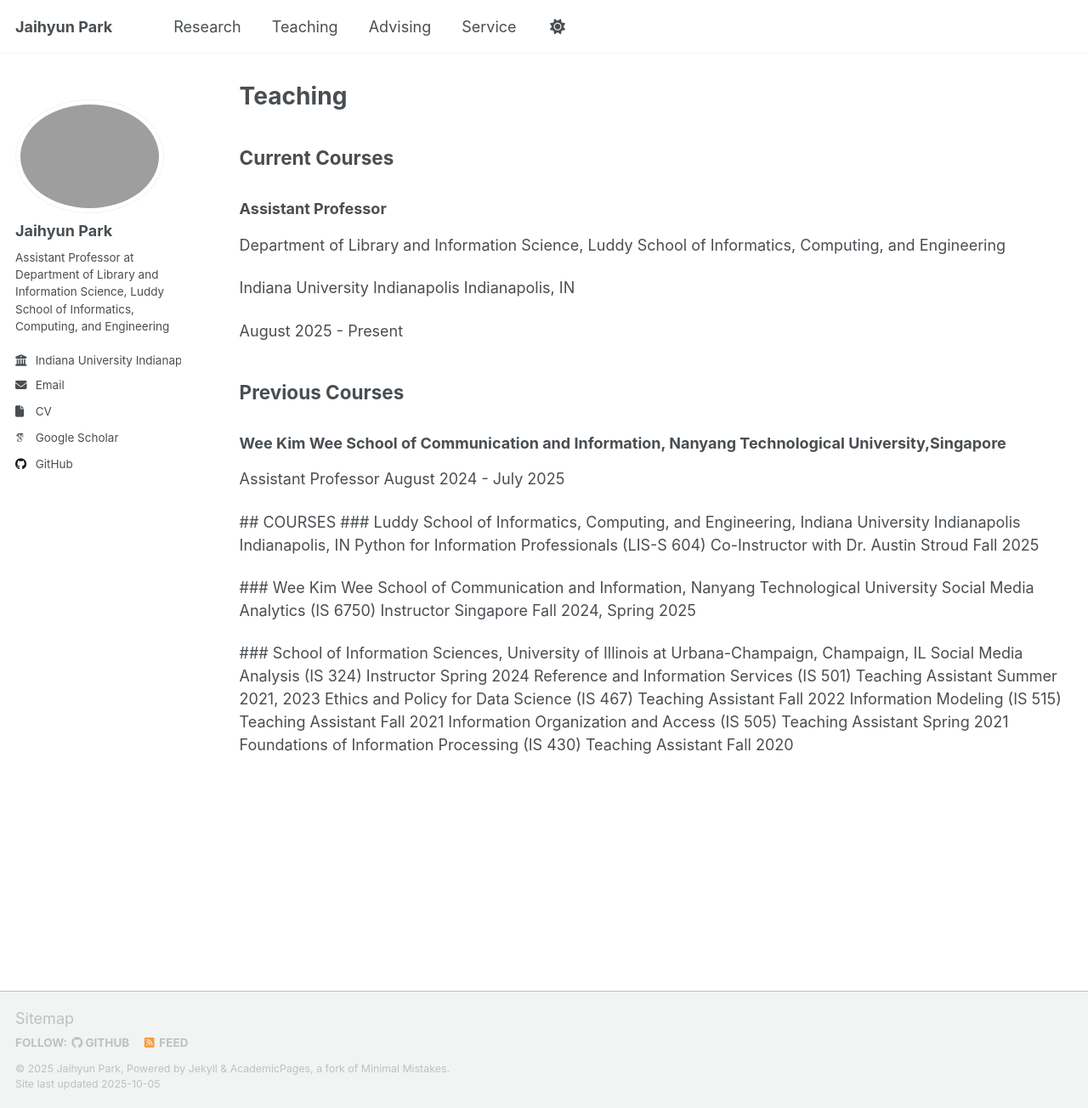
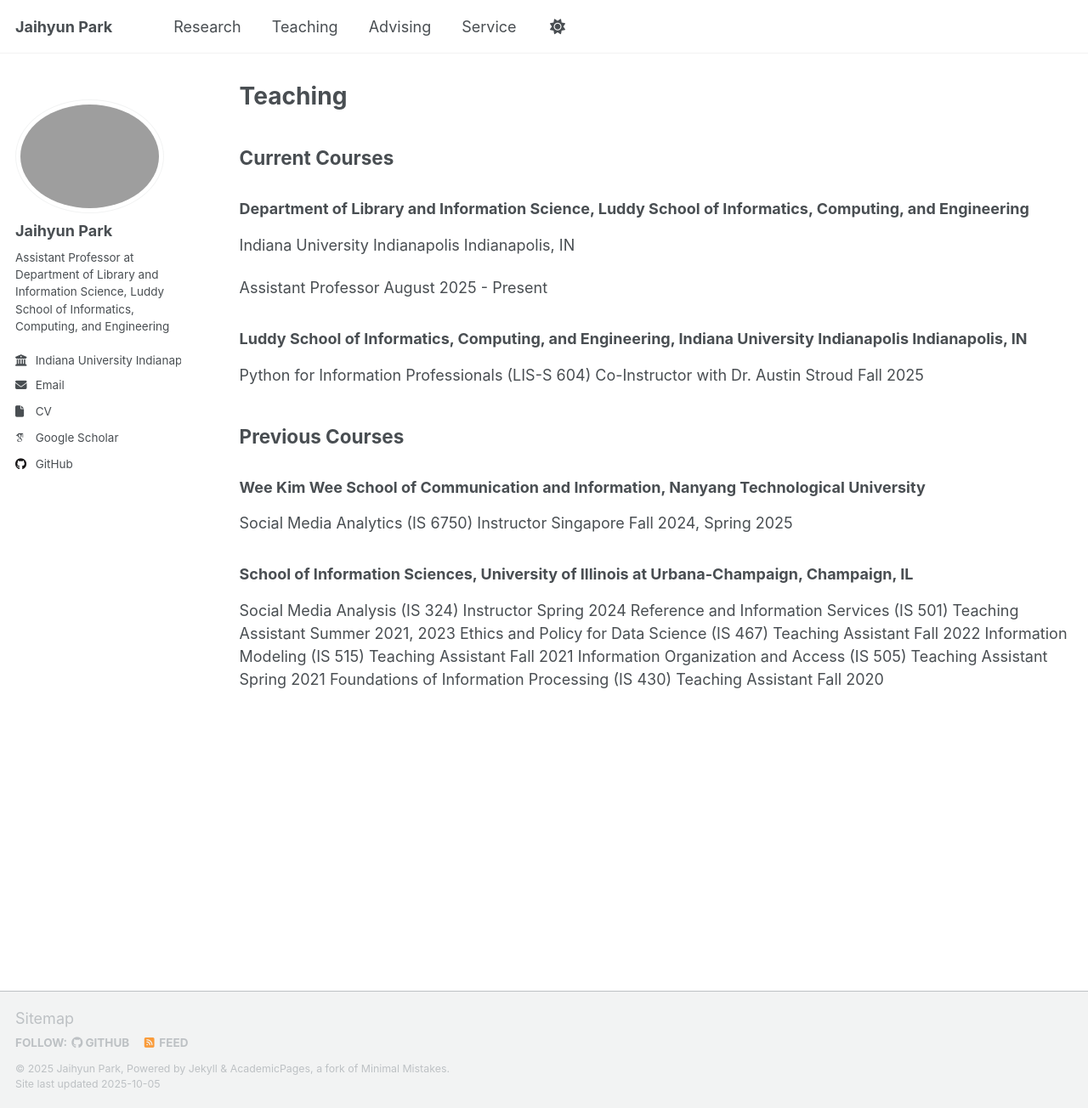
Before and after one commit to park-jay/park-jay.github.io, a Jekyll site: the page built from _pages/teaching.md, in a window 1280 px wide and 1304 px high. Shown: the whole window at 85% size. Built offline with Jekyll 4.4.1, drawn with Linux system fonts in a browser that asks for light colours; some web fonts are replaced; a script that is not in the unit is left out.

Commit message:
Update teaching.md

```diff
--- a/_pages/teaching.md
+++ b/_pages/teaching.md
@@ -7,30 +7,24 @@
 
 ## Current Courses
 
-### Assistant Professor
-Department of Library and Information Science, Luddy School of Informatics, Computing, and Engineering
+### Department of Library and Information Science, Luddy School of Informatics, Computing, and Engineering
 
 Indiana University Indianapolis Indianapolis, IN
 
-August 2025 - Present
+Assistant Professor August 2025 - Present
+
+### Luddy School of Informatics, Computing, and Engineering, Indiana University Indianapolis Indianapolis, IN
+ Python for Information Professionals (LIS-S 604) Co-Instructor with Dr. Austin Stroud Fall 2025
 
 ## Previous Courses
-### Wee Kim Wee School of Communication and Information, Nanyang Technological University,Singapore
+### Wee Kim Wee School of Communication and Information, Nanyang Technological University
+   Social Media Analytics (IS 6750) Instructor
+   Singapore Fall 2024, Spring 2025
 
-Assistant Professor   August 2024 - July 2025
-
- ## COURSES
- ### Luddy School of Informatics, Computing, and Engineering, Indiana University Indianapolis Indianapolis, IN
- Python for Information Professionals (LIS-S 604) Co-Instructor with Dr. Austin Stroud Fall 2025
-
- ### Wee Kim Wee School of Communication and Information, Nanyang Technological University
- Social Media Analytics (IS 6750) Instructor
- Singapore Fall 2024, Spring 2025
-
- ### School of Information Sciences, University of Illinois at Urbana-Champaign, Champaign, IL
- Social Media Analysis (IS 324) Instructor  Spring 2024
- Reference and Information Services (IS 501) Teaching Assistant Summer 2021, 2023
- Ethics and Policy for Data Science (IS 467) Teaching Assistant Fall 2022
- Information Modeling (IS 515) Teaching Assistant Fall 2021
- Information Organization and Access (IS 505) Teaching Assistant Spring 2021
- Foundations of Information Processing (IS 430) Teaching Assistant Fall 2020
+### School of Information Sciences, University of Illinois at Urbana-Champaign, Champaign, IL
+   Social Media Analysis (IS 324) Instructor  Spring 2024
+   Reference and Information Services (IS 501) Teaching Assistant Summer 2021, 2023
+   Ethics and Policy for Data Science (IS 467) Teaching Assistant Fall 2022
+   Information Modeling (IS 515) Teaching Assistant Fall 2021
+   Information Organization and Access (IS 505) Teaching Assistant Spring 2021
+   Foundations of Information Processing (IS 430) Teaching Assistant Fall 2020
```
